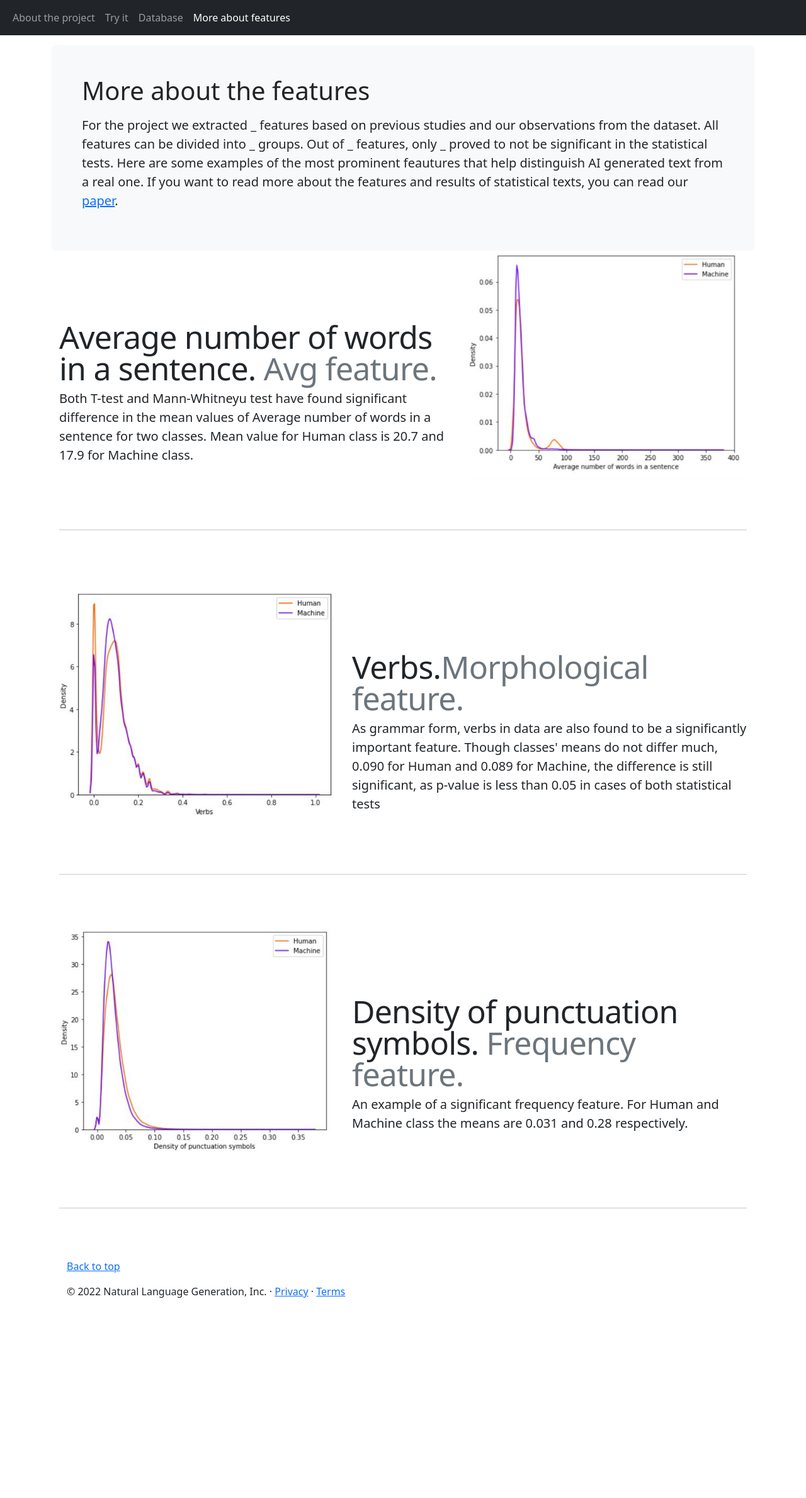
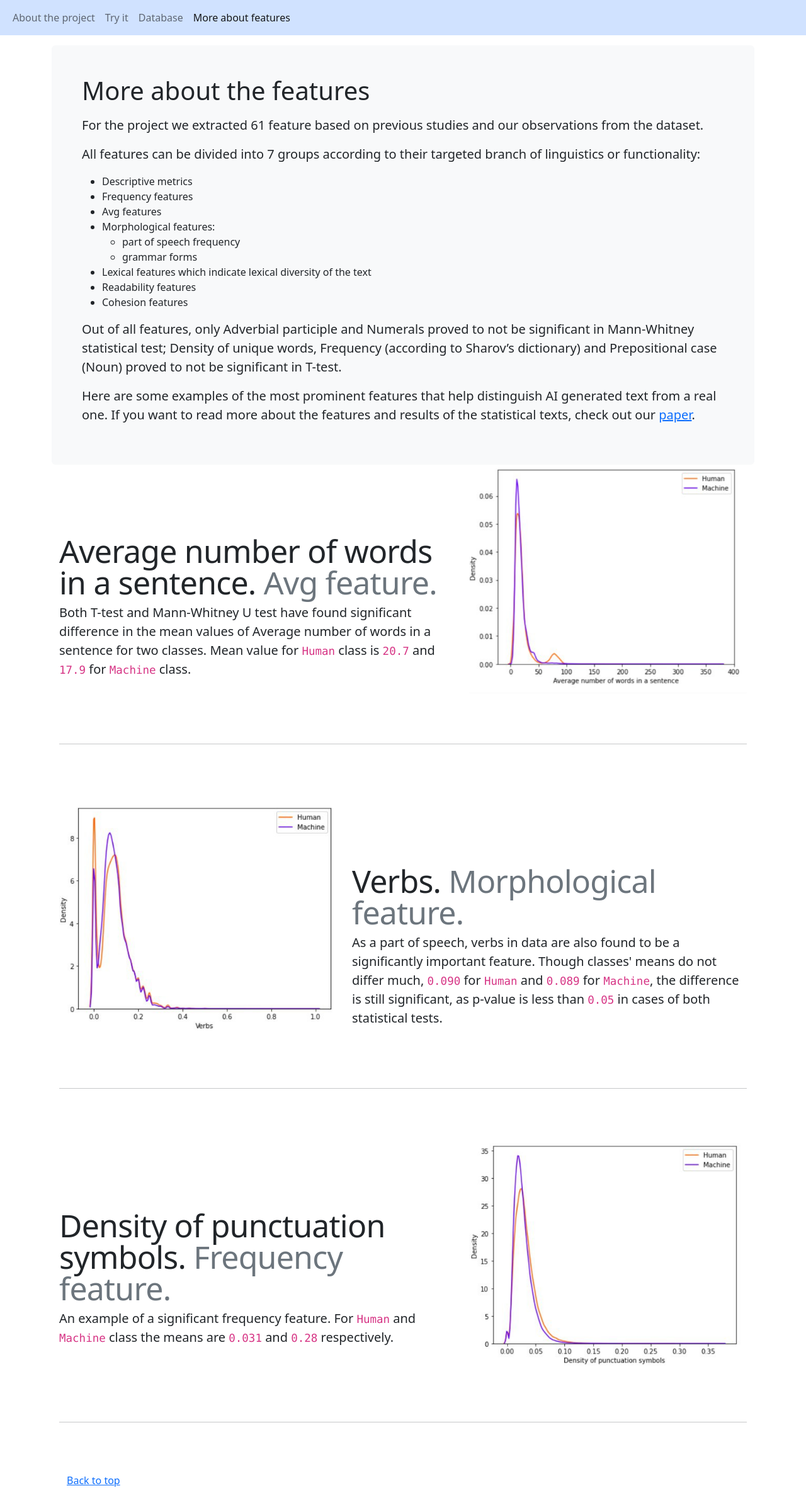
Before and after one commit to tumanov-a/machine-text-clf, a Flask app: page /features in a window 1280 px wide. Shown: the top 2379 px of the page at 63% size. Before the commit the page ends 2061 px from the top, so only its background shows below. Run offline with Flask 2, Linux system fonts and the light colour scheme; some libraries are stand-ins or nearby versions.

Commit message:
Add new styles and rewrite texts

```diff
--- a/templates/features.html
+++ b/templates/features.html
@@ -15,7 +15,7 @@
   </head>
   <body>
 
-    <nav class="navbar navbar-expand-md navbar-dark fixed-top bg-dark">
+    <nav class="navbar navbar-expand-md navbar-light fixed-top" style="background-color: #D0E2FF">
         <div class="container-fluid">
           <div class="collapse navbar-collapse" id="navbarCollapse">
             <ul class="navbar-nav me-auto mb-2 mb-md-0">
@@ -40,10 +40,27 @@
         <div class="bg-light p-5 rounded">
           <h1>More about the features</h1>
           <p></p>
-          <p class="lead">For the project we extracted _ features based on previous studies and our observations from the dataset. All features can be divided into _ groups.
-            Out of _ features, only _ proved to not be significant in the statistical tests. Here are some examples of the most prominent feautures that help distinguish AI generated text from a real one.
-            If you want to read more about the features and results of statistical texts, you can read our <a href="#" class="link-primary">paper</a>.
-          </p>
+          <p class="lead">For the project we extracted <b>61 feature</b> based on previous studies and our observations from the dataset.</p>
+          <p class="lead">All features can be divided into 7 groups according to their targeted branch of linguistics or functionality:</p>
+            <ul>
+              <li>Descriptive metrics</li>
+              <li>Frequency features</li>
+              <li>Avg features</li>
+              <li>Morphological features:
+                <ul>
+                  <li>part of speech frequency</li>
+                  <li>grammar forms</li>
+                </ul>
+              </li>
+              <li>Lexical features which indicate lexical diversity of the text</li>
+              <li>Readability features</li>
+              <li>Cohesion features</li>
+            </ul>
+            <p class="lead">Out of all features, only <b>Adverbial participle</b> and <b>Numerals</b> proved to not be significant in Mann-Whitney statistical test;
+              <b>Density of unique words</b>, <b>Frequency (according to Sharov’s dictionary)</b> and <b>Prepositional case (Noun)</b> proved to not be significant in T-test.</p>
+            <p class="lead">Here are some examples of the most prominent features that help distinguish AI generated text from a real one.
+              If you want to read more about the features and results of the statistical texts, check out our <a href="https://drive.google.com/file/d/1zXxMC_IKgHtayF8P4Uc0FEn2_YGEs9CO/view?usp=sharing" class="link-primary">paper</a>.
+            </p>
         </div>
 
       <main class="container">
@@ -51,12 +68,12 @@
           <div class="row featurette">
             <div class="col-md-7">
               <h2 class="featurette-heading">Average number of words in a sentence. <span class="text-muted">Avg feature.</span></h2>
-              <p class="lead">Both T-test and Mann-Whitneyu test have found significant difference in the mean values of Average number of words in a sentence for two classes.
-                Mean value for Human class is 20.7 and 17.9 for Machine class.
+              <p class="lead">Both T-test and Mann-Whitney U test have found significant difference in the mean values of <b>Average number of words in a sentence</b> for two classes.
+                Mean value for <code>Human</code> class is <code>20.7</code> and <code>17.9</code> for <code>Machine</code> class.
               </p>
             </div>
             <div class="col-md-5">
-              <svg class="bd-placeholder-img bd-placeholder-img-lg featurette-image img-fluid mx-auto" width="607" height="499" xmlns="http://www.w3.org/2000/svg" preserveAspectRatio="xMidYMid slice" focusable="false" role="img" aria-label="Placeholder: 500x500"><title>Placeholder</title><rect width="100%" height="100%" fill="#eee"/><text x="50%" y="50%" fill="#aaa" dy=".3em">500x500</text>
+              <svg class="bd-placeholder-img bd-placeholder-img-lg featurette-image img-fluid mx-auto" width="607" height="499" xmlns="http://www.w3.org/2000/svg" preserveAspectRatio="xMidYMid slice" focusable="false" role="img" aria-label="Placeholder: 500x500"><title>Average number of words in a sentence</title><rect width="100%" height="100%" fill="#eee"/><text x="50%" y="50%" fill="#aaa" dy=".3em">500x500</text>
               <image href = "static/img/average_words.jpg" class="img-responsive"/>
               </svg>
           </div>
@@ -65,13 +82,13 @@
         <hr class="featurette-divider">
           <div class="row featurette">
             <div class="col-md-7 order-md-2">
-              <h2 class="featurette-heading">Verbs.<span class="text-muted">Morphological feature.</span></h2>
-              <p class="lead">As grammar form, verbs in data are also found to be a significantly important feature.
-                Though classes' means do not differ much, 0.090 for Human and 0.089 for Machine, the difference is still significant, as p-value is less than 0.05 in cases of both statistical tests
+              <h2 class="featurette-heading">Verbs. <span class="text-muted">Morphological feature.</span></h2>
+              <p class="lead">As a part of speech, verbs in data are also found to be a significantly important feature.
+                Though classes' means do not differ much, <code>0.090</code> for <code>Human</code> and <code>0.089</code> for <code>Machine</code>, the difference is still significant, as p-value is less than <code>0.05</code> in cases of both statistical tests.
               </p>
             </div>
             <div class="col-md-5 order-md-1">
-              <svg class="bd-placeholder-img bd-placeholder-img-lg featurette-image img-fluid mx-auto" width="529" height="459" xmlns="http://www.w3.org/2000/svg" preserveAspectRatio="xMidYMid slice" focusable="false" role="img" aria-label="Placeholder: 500x500"><title>Placeholder</title><rect width="100%" height="100%" fill="#eee"/><text x="50%" y="50%" fill="#aaa" dy=".3em">500x500</text>
+              <svg class="bd-placeholder-img bd-placeholder-img-lg featurette-image img-fluid mx-auto" width="529" height="459" xmlns="http://www.w3.org/2000/svg" preserveAspectRatio="xMidYMid slice" focusable="false" role="img" aria-label="Placeholder: 500x500"><title>Verbs</title><rect width="100%" height="100%" fill="#eee"/><text x="50%" y="50%" fill="#aaa" dy=".3em">500x500</text>
               <image href = "static/img/verbs.jpg" class="img-responsive"/>
               </svg>
           </div>
@@ -79,12 +96,12 @@
 
         <hr class="featurette-divider">
           <div class="row featurette">
-            <div class="col-md-7 order-md-2">
+            <div class="col-md-7 order-md-1">
               <h2 class="featurette-heading">Density of punctuation symbols. <span class="text-muted">Frequency feature.</span></h2>
-              <p class="lead">An example of a significant frequency feature. For Human and Machine class the means are 0.031 and 0.28 respectively.</p>
+              <p class="lead">An example of a significant frequency feature. For <code>Human</code> and <code>Machine</code> class the means are <code>0.031</code> and <code>0.28</code> respectively.</p>
             </div>
-            <div class="col-md-5 order-md-1">
-              <svg class="bd-placeholder-img bd-placeholder-img-lg featurette-image img-fluid mx-auto" width="540" height="453" xmlns="http://www.w3.org/2000/svg" preserveAspectRatio="xMidYMid slice" focusable="false" role="img" aria-label="Placeholder: 500x500"><title>Placeholder</title><rect width="100%" height="100%" fill="#eee"/><text x="50%" y="50%" fill="#aaa" dy=".3em">500x500</text>
+            <div class="col-md-5 order-md-2">
+              <svg class="bd-placeholder-img bd-placeholder-img-lg featurette-image img-fluid mx-auto" width="540" height="453" xmlns="http://www.w3.org/2000/svg" preserveAspectRatio="xMidYMid slice" focusable="false" role="img" aria-label="Placeholder: 500x500"><title>Density of punctuation symbols</title><rect width="100%" height="100%" fill="#eee"/><text x="50%" y="50%" fill="#aaa" dy=".3em">500x500</text>
               <image href = "static/img/density.jpg" class="img-responsive"/>
               </svg>
           </div>
```
Also changed, not shown: templates/about.html (+25 -14 lines), templates/db.html (+6 -2 lines), templates/tryit.html (+21 -11 lines), README.md, static/img/alina.jpg (added), static/img/annia.png (added), static/img/katya.jpg (added), static/img/sasha-cat.jpeg (added).
